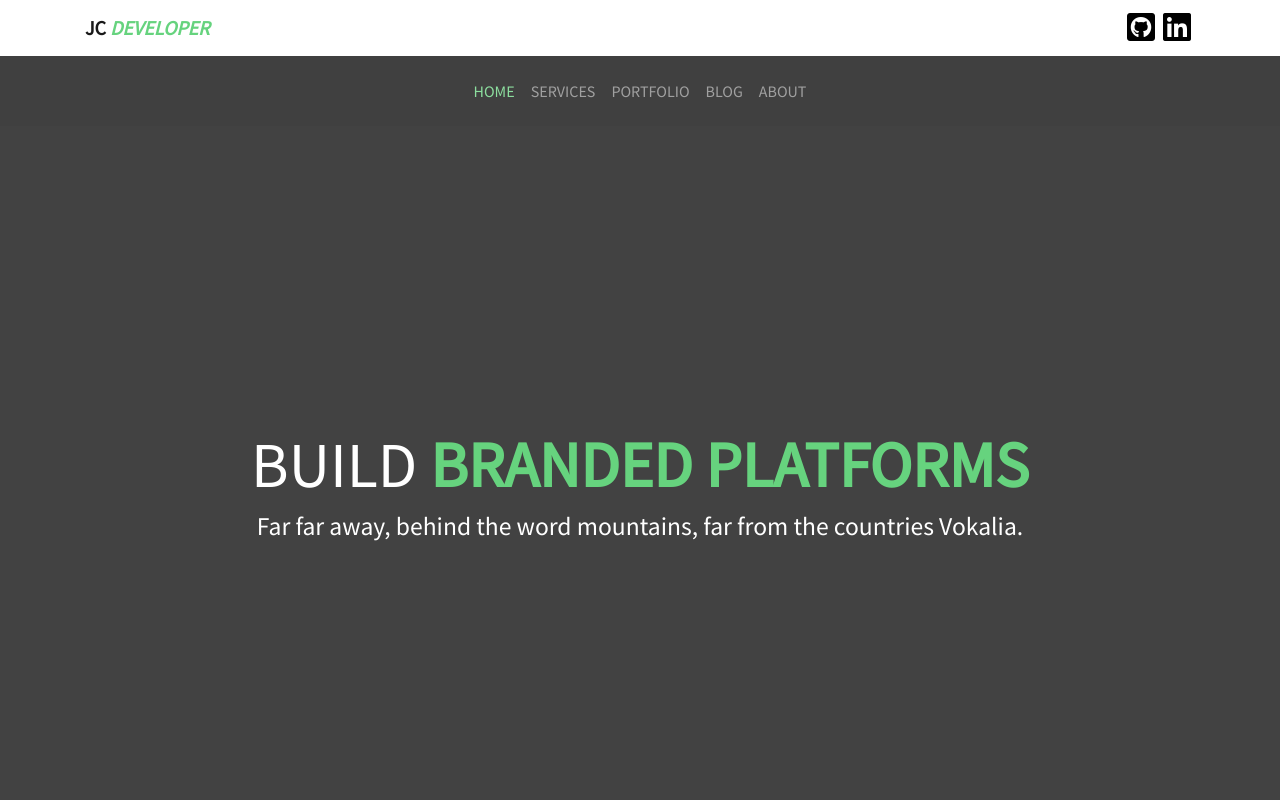
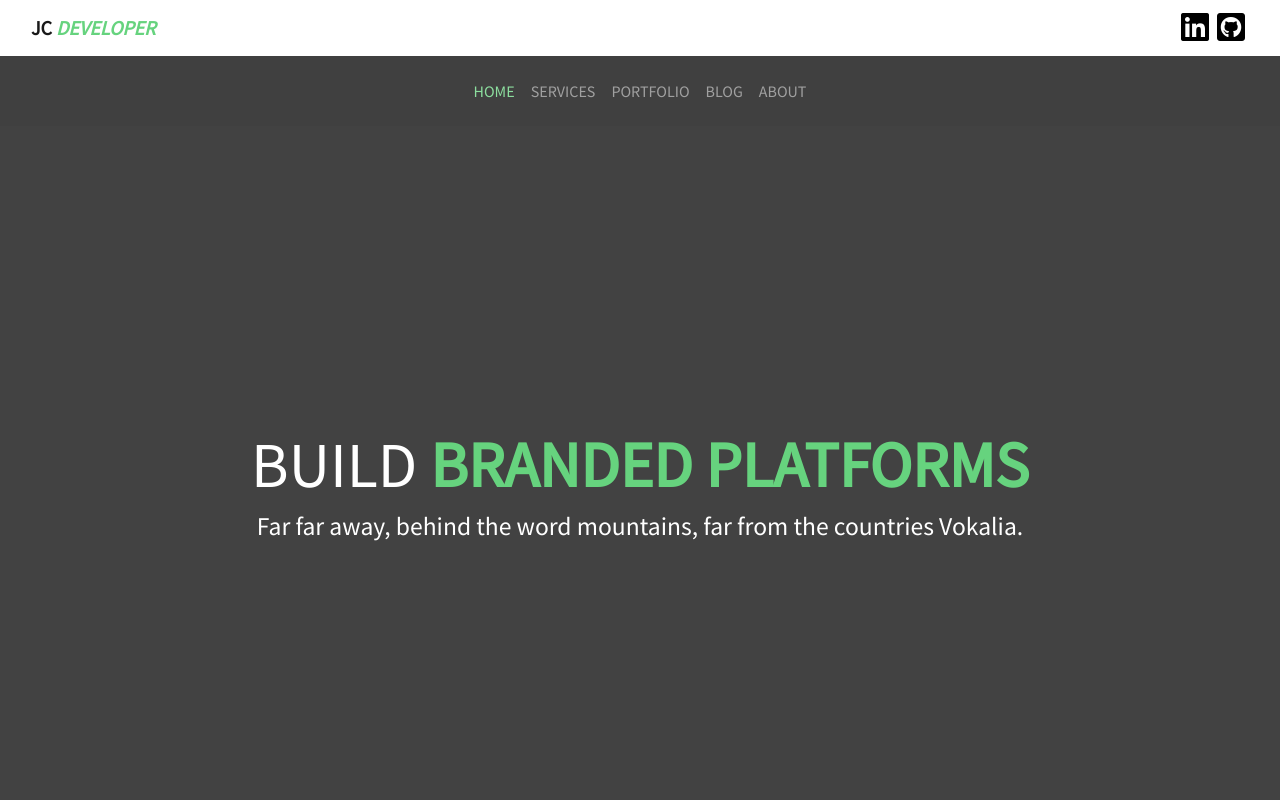
Before and after one commit to jcfernandezgithub/portfolio, an Angular app: page / in a window 1280 px wide. Shown: the top 800 px of the page. Built offline with nearby package versions, Linux system fonts and the light colour scheme.

Commit message:
navbar_fixed

```diff
--- a/src/app/pages/home/home.component.html
+++ b/src/app/pages/home/home.component.html
@@ -1,16 +1,20 @@
 <!-- navigation bar -->
 <nav class="navbar navbar-expand-sm navbar-light" id="first-nav">
-  <div class="container">
+  <div class="container-fluid">
     <a href="" class="navbar-brand"><strong>JC <em>Developer</em></strong></a>
     <button class="navbar-toggler" type="button" data-toggle="collapse" data-target="#navbarSupportedContent"
       aria-controls="navbarSupportedContent" aria-expanded="false" aria-label="Toggle navigation">
       <i class="fas fa-caret-down"></i>
     </button>
-
     <div class="collapse navbar-collapse" id="navbarSupportedContent">
       <ul class="navbar-nav ml-auto" id="inline">
-        <li><a href="#" class="p-1"><i class="fab fa-github-square fa-2x"></i></a></li>
-        <li><a href="#" class="p-1"><i class="fab fa-linkedin fa-2x"></i></a></li>
+        <li><a href="#" class="github p-1"><i class="fab fa-linkedin fa-2x"></i></a></li>
+        <li><a href="#" class="github p-1"><i class="fab fa-github-square fa-2x"></i></a></li>
+        <li class="nav-item blocked"><a href="#" class="nav-link home">Home</a></li>
+        <li class="nav-item blocked"><a href="#" class="nav-link">Services</a></li>
+        <li class="nav-item blocked"><a href="#" class="nav-link">Portfolio</a></li>
+        <li class="nav-item blocked"><a href="#" class="nav-link">Blog</a></li>
+        <li class="nav-item blocked"><a href="#" class="nav-link">About</a></li>
       </ul>
     </div>
   </div>
--- a/src/app/pages/home/home.component.scss
+++ b/src/app/pages/home/home.component.scss
@@ -17,8 +17,22 @@ a{
   }
 
   #inline {
+    .blocked{
+      display: none;
+    }
     li a {
       color: black;
+    }
+  }
+
+  @media(max-width:575px) {
+    #inline{
+      .github{
+        display: none;
+      }
+      .blocked{
+        display: block;
+      }
     }
   }
 }
@@ -34,6 +48,7 @@ a{
   .home {
     color: $default-green;
   }
+
   @media(max-width:575px) {
     display: none;
   }
```
Also changed, not shown: 4 other files (tests, documents, lock files or other folders).
